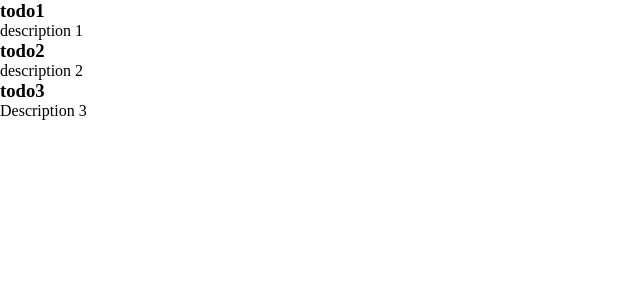
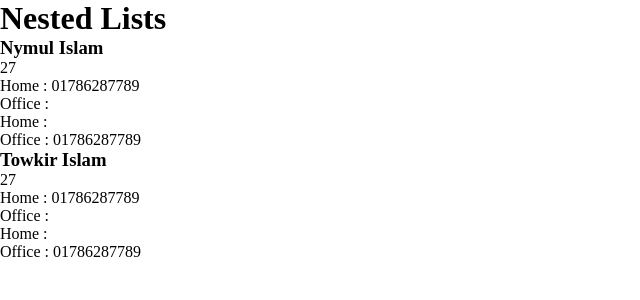
Before and after one commit to nymul-islam-moon/react-anisul-islam, a React (Create React App) app: page / in a window 1280 px wide. Shown: the top 300 px of the page, without its empty margins (0-640 px from the left). Built offline with nearby package versions, Linux system fonts and the light colour scheme.

Commit message:
Class 11
Problem at 5.49 minute

```diff
--- a/src/App.js
+++ b/src/App.js
@@ -1,17 +1,48 @@
 import React from "react";
-import Card from "./components/Card";
-import Data from "./data.json"
-import List from "./components/UniqueList/List";
 
-function App(){
+const users = [
+    {
+        fullName    : "Nymul Islam",
+        age         : 27,
+        phones      : [
+            {
+                home        : "01786287789"
+            },
+            {
+                office      : "01786287789"
+            }
+        ]
+    },
+    {
+        fullName    : "Towkir Islam",
+        age         : 27,
+        phones      : [
+            {
+                home        : "01786287789"
+            },
+            {
+                office      : "01786287789"
+            }
+        ]
+    }
+]
 
-    let items = [];
-
-    // <Card titleText={ Data[i].title } descText={ Data[i].desc }/>
-
-    return <div>
-        <List />
-    </div>;
-}
-
-export default App;
+export default function App() {
+    return (
+        <div>
+            <h1>Nested Lists</h1>
+            {
+                users.map( (user, index) => <artical key={index}>
+                    <h3>{user.fullName}</h3>
+                    <p>{user.age}</p>
+                    {
+                        user.phones.map( (phone, index) => <div>
+                            <p>Home     : { phone.home }</p>
+                            <p>Office   : { phone.office } </p>
+                        </div> )
+                    }
+                </artical>  )
+            }
+        </div>
+    );
+};
```
